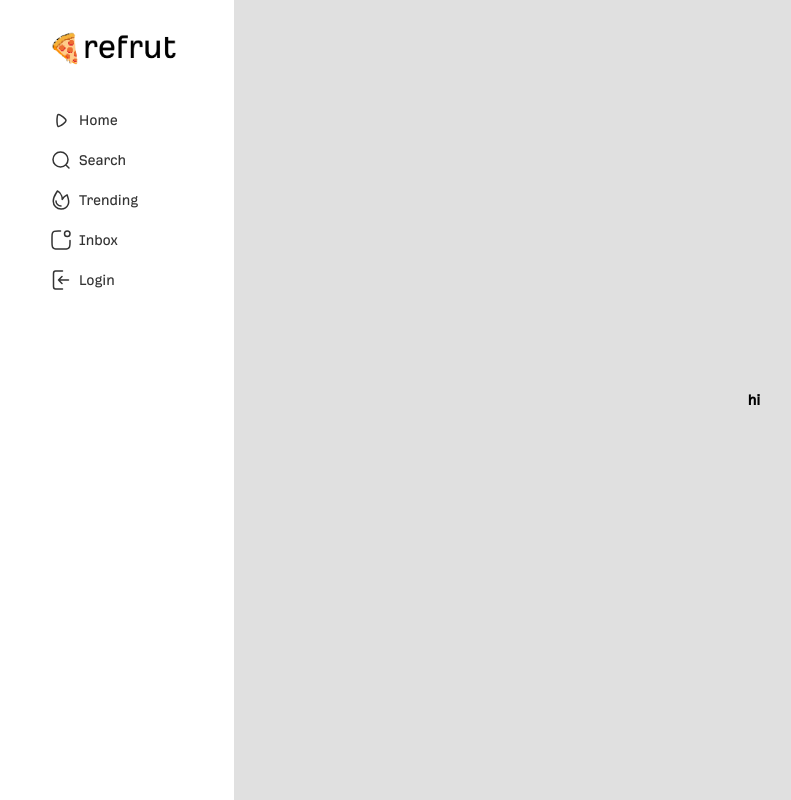
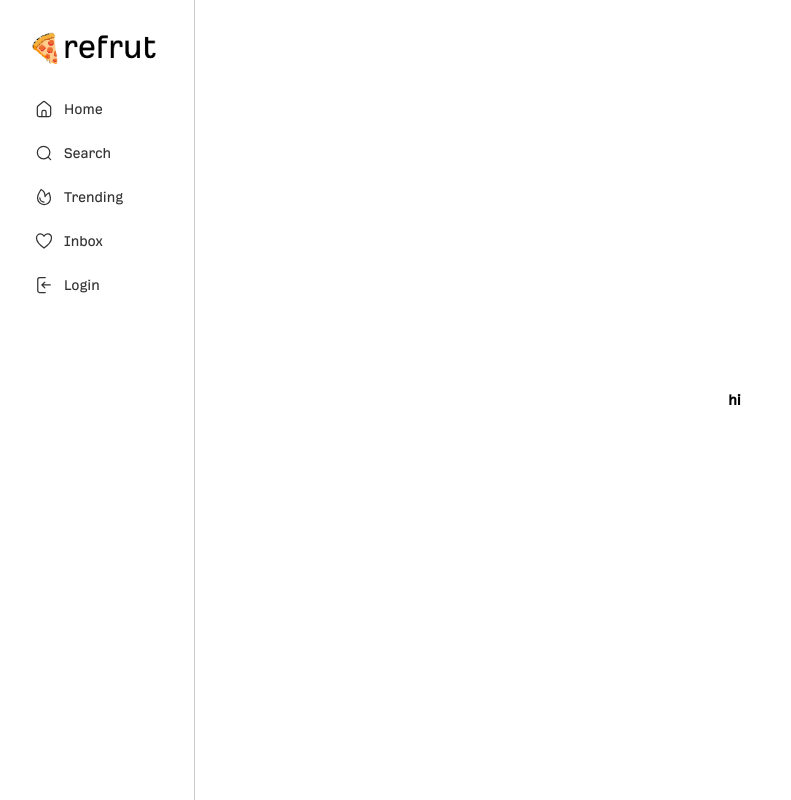
Before and after one commit to SajadTroy/refrut_next, a Next.js app: page / in a window 1280 px wide. Shown: the whole page, without its empty margins (6-797 px from the left). Built offline with nearby package versions, Linux system fonts and the light colour scheme.

Commit message:
Update Navigation component styles: change background colors, adjust padding, and enhance hover effects for menu items

```diff
--- a/components/Navigation.tsx
+++ b/components/Navigation.tsx
@@ -19,7 +19,7 @@ const Navigation: React.FC<NavigationProps> = ({ children }) => {
             <div className="nav_item">
               <a href="/">
                 <div className="nav_icon">
-                  <svg width="24" height="24" fill="none" stroke="currentColor" strokeWidth="1.5" viewBox="0 0 24 24" strokeLinecap="round" strokeLinejoin="round" xmlns="http://www.w3.org/2000/svg"><path d='M14.581 9.402C16.194 10.718 17 11.375 17 12.5s-.806 1.783-2.419 3.098a23 23 0 0 1-1.292.99c-.356.25-.759.508-1.176.762-1.609.978-2.413 1.467-3.134.926-.722-.542-.787-1.675-.918-3.943A33 33 0 0 1 8 12.5c0-.563.023-1.192.06-1.833.132-2.267.197-3.401.919-3.943.721-.541 1.525-.052 3.134.926.417.254.82.512 1.176.762a23 23 0 0 1 1.292.99' /></svg>
+                  <svg width="24" height="24" fill="none" stroke="currentColor" strokeWidth="1.5" viewBox="0 0 24 24" strokeLinecap="round" strokeLinejoin="round" xmlns="http://www.w3.org/2000/svg"><path d='M6.133 21C4.955 21 4 20.02 4 18.81v-8.802c0-.665.295-1.295.8-1.71l5.867-4.818a2.09 2.09 0 0 1 2.666 0l5.866 4.818c.506.415.801 1.045.801 1.71v8.802c0 1.21-.955 2.19-2.133 2.19z'/><path d='M9.5 21v-5.5a2 2 0 0 1 2-2h1a2 2 0 0 1 2 2V21'/></svg>
                 </div>
                 <div className="nav_text">
                   <span>Home</span>
@@ -49,7 +49,7 @@ const Navigation: React.FC<NavigationProps> = ({ children }) => {
             <div className="nav_item">
               <a href="/inbox">
                 <div className="nav_icon">
-                  <svg width="24" height="24" fill="none" stroke="currentColor" strokeWidth="1.5" viewBox="0 0 24 24" strokeLinecap="round" strokeLinejoin="round" xmlns="http://www.w3.org/2000/svg"><path d='M21 5.75a2.75 2.75 0 1 1-5.5 0 2.75 2.75 0 0 1 5.5 0M11.5 3H9.4c-2.24 0-3.36 0-4.216.436a4 4 0 0 0-1.748 1.748C3 6.04 3 7.16 3 9.4v5.2c0 2.24 0 3.36.436 4.216a4 4 0 0 0 1.748 1.748C6.04 21 7.16 21 9.4 21h5.2c2.24 0 3.36 0 4.216-.436a4 4 0 0 0 1.748-1.748C21 17.96 21 16.84 21 14.6v-2.1'/></svg>
+                  <svg width="24" height="24" fill="none" stroke="currentColor" strokeWidth="1.5" viewBox="0 0 24 24" strokeLinecap="round" strokeLinejoin="round" xmlns="http://www.w3.org/2000/svg"><path d='M7.75 3.5C5.127 3.5 3 5.76 3 8.547 3 14.125 12 20.5 12 20.5s9-6.375 9-11.953C21 5.094 18.873 3.5 16.25 3.5c-1.86 0-3.47 1.136-4.25 2.79-.78-1.654-2.39-2.79-4.25-2.79'/></svg>
                 </div>
                 <div className="nav_text">
                   <span>Inbox</span>
--- a/styles/Navigation.css
+++ b/styles/Navigation.css
@@ -5,7 +5,7 @@
     flex-direction: column;
     align-items: center;
     justify-content: center;
-    background-color: #f0f0f0;
+    background-color: #fff;
 }
 
 .container .desktop_nav_container {
@@ -22,7 +22,8 @@
     display: flex;
     flex-direction: column;
     align-items: center;
-    padding: 20px;
+    padding: 20px 0px 0px 0px;
+    border-right: #ccc solid 1px;
 }
 
 .container .desktop_nav_container .left_section .header_logo {
@@ -43,14 +44,22 @@
     display: flex;
     flex-direction: column;
     align-items: center;
-    margin-top: 20px;
+    margin-top: 5px;
 }
 
 .container .desktop_nav_container .left_section .menu_items .nav_item {
-    height: 40px;
-    width: 130px;
+    width: 120px;
     display: flex;
     flex-direction: row;
+    margin-top: 4px;
+    padding: 10px;
+    border-radius: 5px;
+    background-color: #fff;
+    transition: background-color 0.3s ease;
+}
+
+.container .desktop_nav_container .left_section .menu_items .nav_item:hover {
+    background-color: #f0f0f0;
 }
 
 .container .desktop_nav_container .left_section .menu_items .nav_item a {
@@ -70,6 +79,11 @@
     justify-content: start;
 }
 
+.container .desktop_nav_container .left_section .menu_items .nav_item a .nav_icon svg {
+    width: 20px;
+    height: 20px;
+}
+
 .container .desktop_nav_container .left_section .menu_items .nav_item a .nav_text {
     flex: 1;
     height: 100%;
@@ -79,6 +93,10 @@
     font-weight: 500;
 }
 
+.container .desktop_nav_container .left_section .menu_items .nav_item a .nav_text span {
+    font-size: 16px;
+}
+
 .container .desktop_nav_container .content_section {
     flex: 1;
     height: 100%;
@@ -86,5 +104,5 @@
     flex-direction: column;
     align-items: center;
     justify-content: center;
-    background-color: #e0e0e0;
+    background-color: #fff;
 }
```
